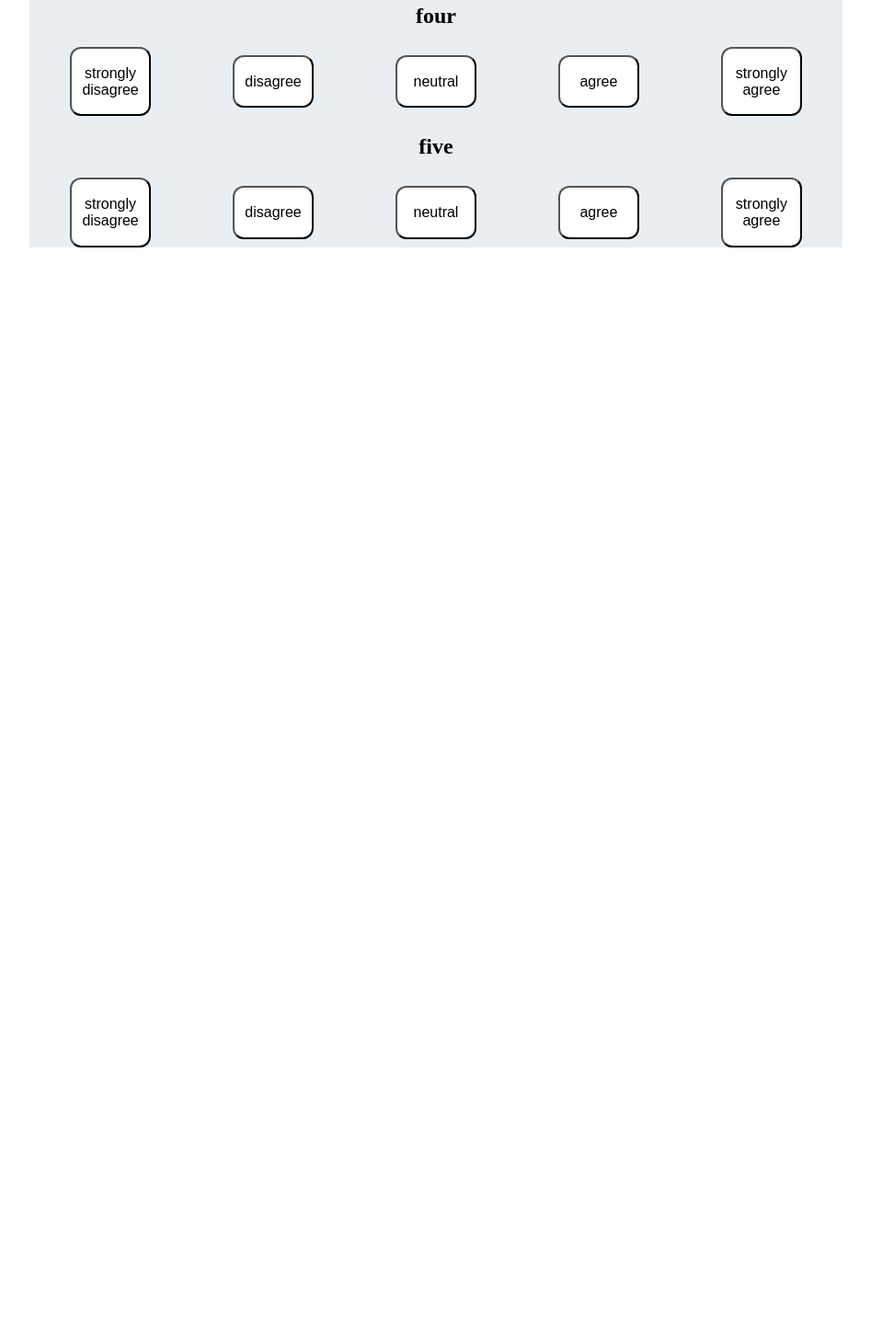
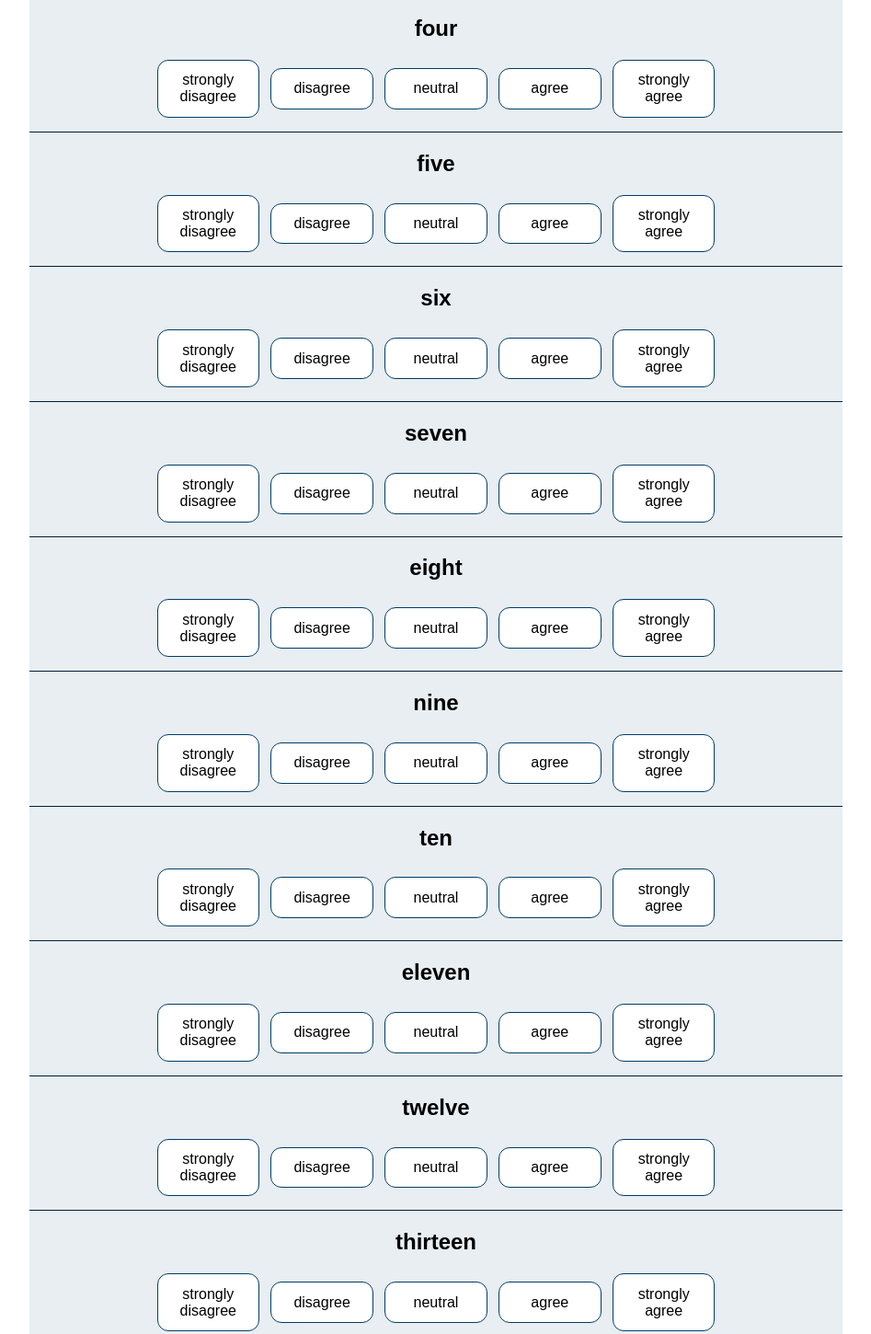
Before and after one commit to CelineLind/Scorecard, a plain HTML site: page index.html in a window 1280 px wide. Shown: the part 649-2099 px from the top of the page at 92% size, without its empty margins (166-1113 px from the left). Before the commit the page ends 944 px from the top, so only its background shows below. Drawn offline with Linux system fonts and the light colour scheme.

Commit message:
additional question placeholders and css

```diff
--- a/script.js
+++ b/script.js
@@ -2,7 +2,7 @@
 // five button options appear, clicking them adds to a visible score
 
 var score = 0;
-var numOfQuestions = 5;
+var numOfQuestions = 15;
 
 var prompts = [
     {
@@ -23,6 +23,46 @@ var prompts = [
     },
     {
         question: "five",
+        completion: false
+    },
+    {
+        question: "six",
+        completion: false
+    },
+    {
+        question: "seven",
+        completion: false
+    },
+    {
+        question: "eight",
+        completion: false
+    },
+    {
+        question: "nine",
+        completion: false
+    },
+    {
+        question: "ten",
+        completion: false
+    },
+    {
+        question: "eleven",
+        completion: false
+    },
+    {
+        question: "twelve",
+        completion: false
+    },
+    {
+        question: "thirteen",
+        completion: false
+    },
+    {
+        question: "fourteen",
+        completion: false
+    },
+    {
+        question: "fifteen",
         completion: false
     }
 ]
--- a/style.css
+++ b/style.css
@@ -1,6 +1,7 @@
 .container{
     padding-left: 15%;
     padding-right: 15%;
+    font-family: Arial, Helvetica, sans-serif;
 }
 
 .container #title{
@@ -12,12 +13,18 @@
     text-align: center;
 }
 
-.btn-group0, .btn-group1, .btn-group2, .btn-group3, .btn-group4{
+.btn-group0, .btn-group1, .btn-group2, .btn-group3, .btn-group4,
+.btn-group5, .btn-group6, .btn-group7, .btn-group8, .btn-group9,
+.btn-group10, .btn-group11, .btn-group12, .btn-group13, .btn-group14{
     display: flex;
-    width: 100%;
-    height: 20%;
+    padding-left: 15%;
+    padding-right: 15%;
+    width: 70%; /* buttons of div width */
+    /* height: 20%; // doesn't seem to do anything anymore */
     align-items: center;
     text-align: center;
+    padding-bottom: 15px;
+    border-bottom: 0.5px solid rgb(0, 30, 54);
 }
 
 .button{
@@ -26,15 +33,19 @@
 
 #active{
     background-color: rgb(0, 159, 227);
+    /* color: white; */
 }
 
-.group0, .group1, .group2, .group3, .group4{
+.group0, .group1, .group2, .group3, .group4,
+.group5, .group6, .group7, .group8, .group9,
+.group10, .group11, .group12, .group13, .group14{
     text-align: center;
     background-color: rgb(255, 255, 255);
     text-decoration: none;
     border-radius: 12px;
+    border: 1px solid rgb(0, 60, 103);
     font-size: 16px;
-    width: 50%;
+    width: 90%; /* button width */
     padding-top: 10%;
     padding-bottom: 10%;
 }
```
